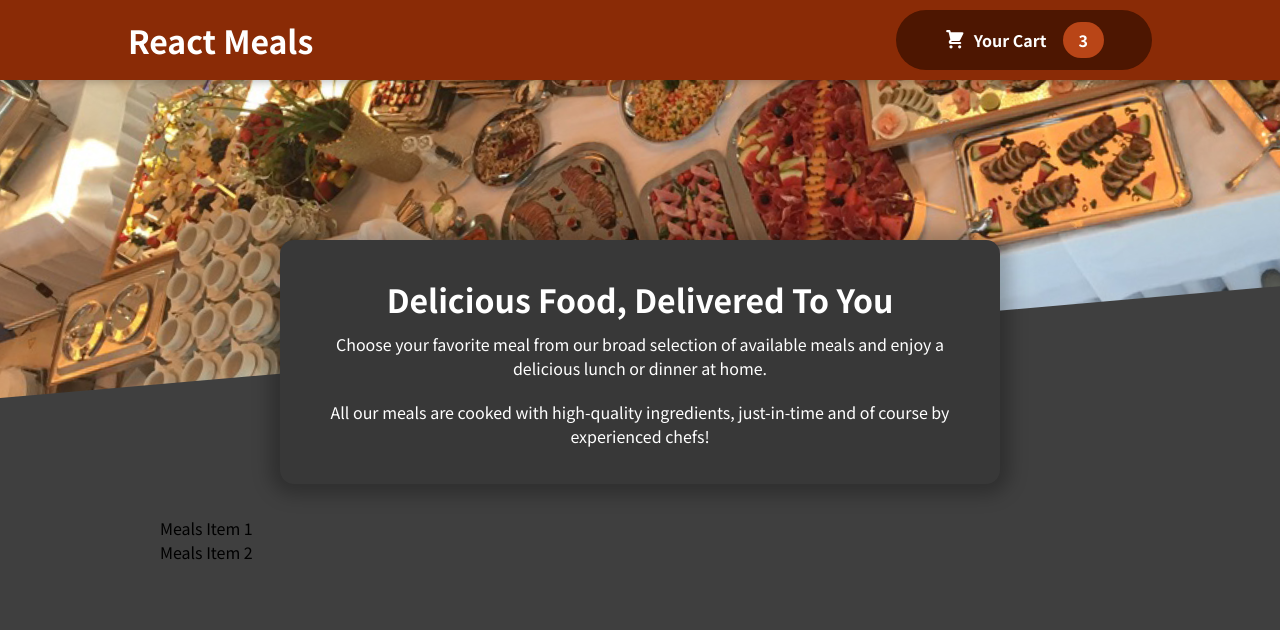
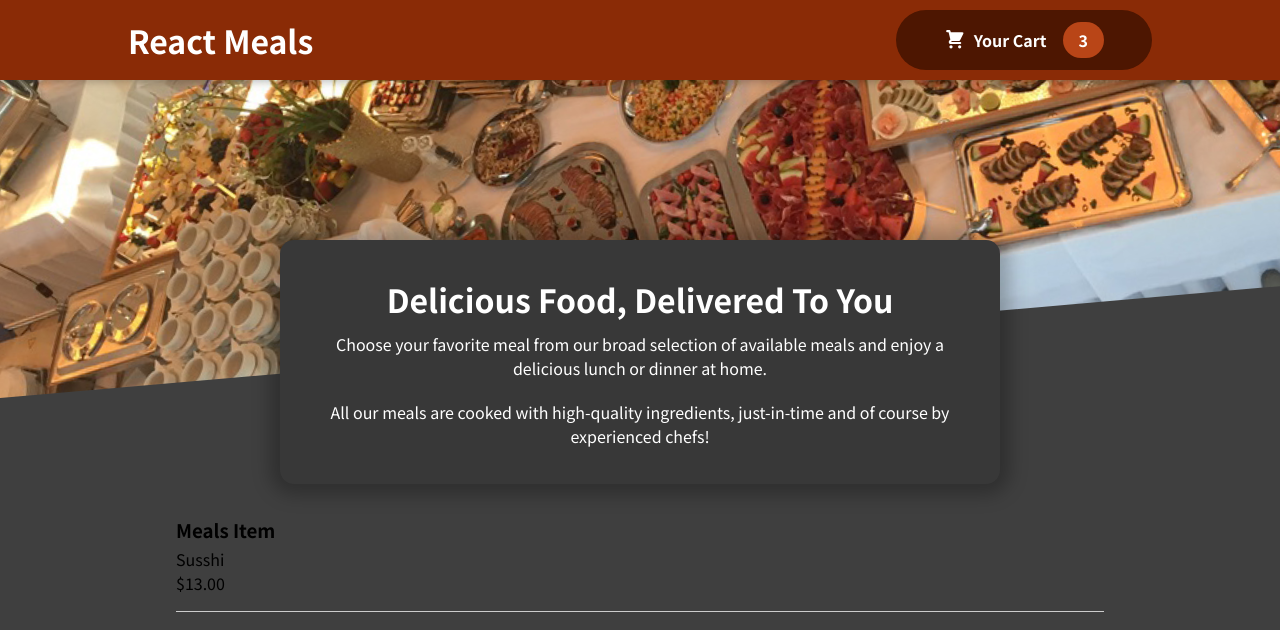
Before and after one commit to Marknjo/meals-app, a React (Vite) app: page / in a window 1280 px wide. Shown: the top 630 px of the page. Built offline with nearby package versions, Linux system fonts and the light colour scheme.

Commit message:
Add meals Item component (Single meal)

```diff
--- /dev/null
+++ b/src/components/Meals/MealsItem/MealsItem.module.css
@@ -0,0 +1,22 @@
+.meal {
+    display: flex;
+    justify-content: space-between;
+    margin: 1.6rem;
+    padding-bottom: 1.6rem;
+    border-bottom: 1px solid #ccc;
+  }
+
+  .meal h3 {
+    margin: 0 0 0.4rem 0;
+  }
+
+  .description {
+    font-style: italic;
+  }
+
+  .price {
+    margin-top: 0.4rem;
+    font-weight: bold;
+    color: #ad5502;
+    font-size: 2rem;
+  }
--- /dev/null
+++ b/src/components/Meals/MealsItem/MealsItem.tsx
@@ -0,0 +1,16 @@
+import styles from './MealsItem.module.css';
+
+const MealsItem = () => {
+  return (
+    <li className={styles.meal}>
+      <div>
+        <h3>Meals Item</h3>
+        <div className="description">Susshi</div>
+        <div className="price">$13.00</div>
+      </div>
+      <div>{/* Meals Item Form */}</div>
+    </li>
+  );
+};
+
+export default MealsItem;
--- a/src/components/Meals/MealsItems.tsx
+++ b/src/components/Meals/MealsItems.tsx
@@ -1,11 +1,11 @@
+import MealsItem from './MealsItem/MealsItem';
 import styles from './MealsItems.module.css';
 
 const MealsItems = () => {
   return (
     <div className={styles.meals}>
       <ul>
-        <li>Meals Item 1</li>
-        <li>Meals Item 2</li>
+        <MealsItem />
       </ul>
     </div>
   );
```
